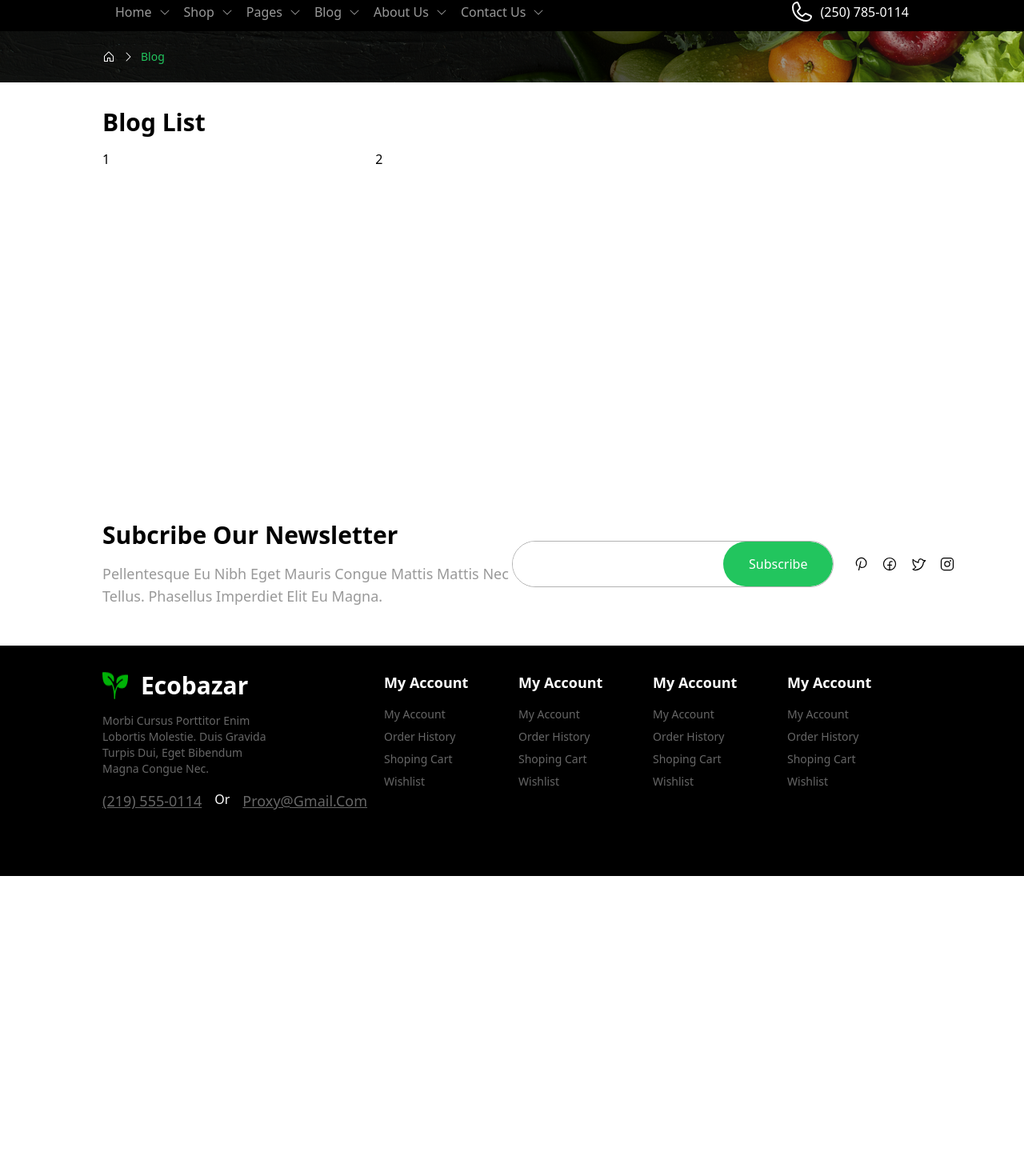
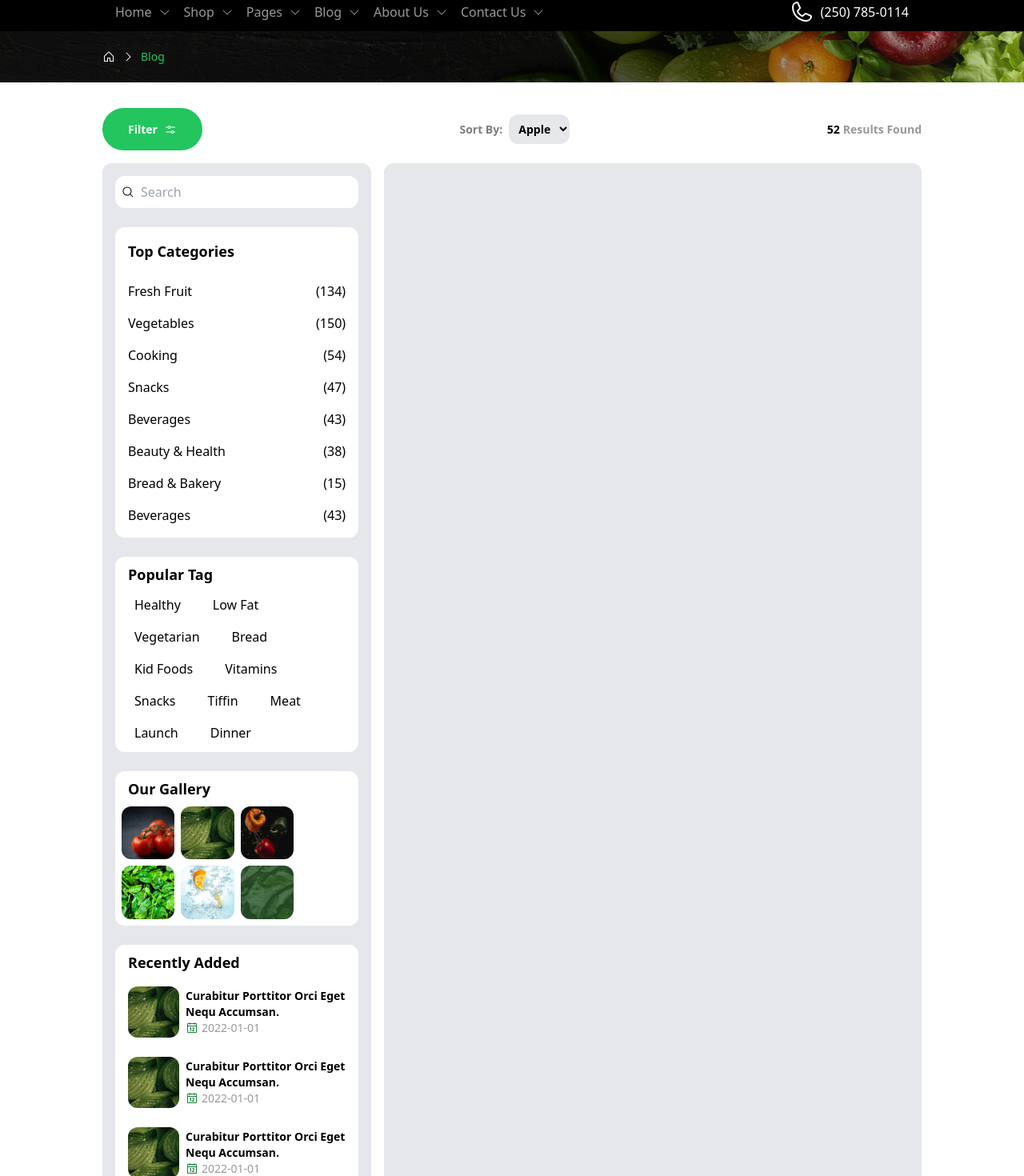
Before and after one commit to DUSHIME1212/Ecobazar, a React (Vite) app in the folder frontend/: page /blog in a window 1280 px wide. Shown: the part 89-1559 px from the top of the page at 80% size. Before the commit the page ends 1184 px from the top, so only its background shows below. Built offline with nearby package versions, Linux system fonts and the light colour scheme.

Commit message:
"Updated frontend components, styles, and utilities; added new components and functionality to BlogList and ProductsHome pages"

```diff
--- /dev/null
+++ b/frontend/src/components/Blog/BlogCard.jsx
@@ -0,0 +1,7 @@
+const BlogCard = () => {
+  return (
+    <div>BlogCard</div>
+  )
+}
+
+export default BlogCard
--- /dev/null
+++ b/frontend/src/components/Blog/BlogSmallCard.jsx
@@ -0,0 +1,18 @@
+import { Calendar } from "@phosphor-icons/react"
+
+const BlogSmallCard = () => {
+  return (
+    <div className="w-full flex items-center cursor-pointer gap-2 p-2">
+        <img src="/instagram/Instagram Post-1.png" className="size-16 object-cover rounded-xl bg-gray-200"/>
+        <div>
+            <h3 className="w-full text-sm font-bold">Curabitur porttitor orci eget nequ accumsan.</h3>
+            <span className="flex items-center ">
+                <Calendar className="text-green-700" size={16}/>
+                <p className="ml-1 text-sm">2022-01-01</p>
+            </span>
+        </div>
+    </div>
+  )
+}
+
+export default BlogSmallCard
--- /dev/null
+++ b/frontend/src/components/Blog/OurGallery.jsx
@@ -0,0 +1,18 @@
+import { InstagramPost } from "../../utils/utils"
+
+const OurGallery = () => {
+  return (
+    <div className="p-2 bg-white rounded-xl w-full">
+        <h3 className="ml-2 font-bold text-lg">Our Gallery</h3>
+        <div className="flex w-full mt-2 flex-row gap-2 flex-wrap">
+            {
+                InstagramPost.map((items,i) => (
+                    <img src={items} key={i} className="rounded-xl w-[23%]" />
+                ))
+            }
+        </div>
+    </div>
+  )
+}
+
+export default OurGallery
--- /dev/null
+++ b/frontend/src/components/Blog/Populartag.jsx
@@ -0,0 +1,18 @@
+import { populartags } from "../../utils/utils"
+
+const Populartag = () => {
+  return (
+    <div className="p-2 bg-white rounded-xl w-full">
+        <h3 className="ml-2 font-bold text-lg">Popular Tag</h3>
+        <div className="flex w-full mt-2 flex-row gap-2 flex-wrap">
+            {
+                populartags.map((items,i) => (
+                    <span key={i} className="rounded-full hover:ring-1 hover:bg-green-500 duration-700 cursor-pointer hover:text-white ring-green-500 px-4 py-1">{items}</span>
+                ))
+            }
+        </div>
+    </div>
+  )
+}
+
+export default Populartag
--- /dev/null
+++ b/frontend/src/components/Blog/RecentlyAddedBlog.jsx
@@ -0,0 +1,19 @@
+import { InstagramPost } from "../../utils/utils"
+import BlogSmallCard from "./BlogSmallCard"
+
+const RecentlyAddedBlog = () => {
+  return (
+    <div className="p-2 bg-white rounded-xl w-full">
+        <h3 className="ml-2 font-bold text-lg">Recently Added</h3>
+        <div className="flex w-full mt-2 flex-row gap-2 flex-wrap">
+            {
+                InstagramPost.slice(0,3).map((items,i) => (
+                    <BlogSmallCard key={i} />
+                ))
+            }
+        </div>
+    </div>
+  )
+}
+
+export default RecentlyAddedBlog
--- a/frontend/src/components/ProductsHolder.jsx
+++ b/frontend/src/components/ProductsHolder.jsx
@@ -3,7 +3,7 @@ import PropTypes from "prop-types";
 
 const ProductsHolder = ({ imag, name, newprise, oldprise, rate, sale }) => {
   return (
-    <div className="flex bg-white w-full md:w-1/4 xl:w-1/5 flex-col justify-between group border relative border-black/20 hover:shadow-2xl hover:shadow-green-500/20 hover:border-green-500 p-2 min-h-80">
+    <div className="flex bg-white w-full flex-col justify-between group border relative border-black/20 hover:shadow-2xl hover:shadow-green-500/20 hover:border-green-500 p-2 min-h-80">
       {sale ? (
         <span className="bg-red-500 p-1 text-sm px-2 size-fit text-white rounded-xl">
           {sale}
--- a/frontend/src/index.css
+++ b/frontend/src/index.css
@@ -29,3 +29,6 @@ input[type="checkbox"]{
 .input_controllers {
     @apply w-[320px] h-[30px] outline-none border border-solid rounded-md focus:border-2 focus:border-solid focus:border-green-500 placeholder:text-gray-300 pl-2 font-semibold ;
 }
+button{
+    @apply bg-green-500 hover:bg-green-600 text-white py-2 px-2 duration-700
+}
--- a/frontend/src/pages/Blog/BlogList.jsx
+++ b/frontend/src/pages/Blog/BlogList.jsx
@@ -1,5 +1,10 @@
 import { useLocation } from "react-router-dom";
 import Breadcrumbs from "../../components/Breadcrumbs";
+import { MagnifyingGlass, SlidersHorizontal } from "@phosphor-icons/react";
+import { categoriesShop } from "../../utils/utils";
+import Populartag from "../../components/Blog/Populartag";
+import OurGallery from "../../components/Blog/OurGallery";
+import RecentlyAddedBlog from "../../components/Blog/RecentlyAddedBlog";
 
 export default function BlogList() {
   const page = useLocation().pathname.split("/").pop();
@@ -10,12 +15,80 @@ export default function BlogList() {
       <div className="px-8 md:px-16 lg:px-32 py-8">
         {/* top */}
         <div>
-          <h1 className="text-3xl font-bold mb-4">Blog List</h1>
+          <h1 className="mb-4 flex justify-between">
+            <button className="flex px-8 rounded-full text-sm gap-2 items-center">
+              <span>Filter</span>
+              <SlidersHorizontal size={16} />
+            </button>
+            <div className="p-2 flex items-center text-sm gap-2">
+              <h3 className="opacity-50">Sort by:</h3>
+              <select
+                name="Fruit"
+                id="fruit"
+                className="p-2 outline-none bg-gray-200 text-sm rounded-xl"
+              >
+                <option value="apple" className="px-4">
+                  Apple
+                </option>
+                <option value="apple" className="px-4">
+                  Apple
+                </option>
+                <option value="apple" className="px-4">
+                  Apple
+                </option>
+              </select>
+            </div>
+            <span className="flex gap-1 items-center">
+              <h3 className="text-black font-bold text-sm">52</h3>
+              <p className="text-sm">Results Found</p>
+            </span>
+          </h1>
         </div>
         {/* bottom */}
-        <div className="flex">
-          <div className="w-1/3 min-h-96">1</div>
-          <div className="w-2/3 min-h-96">2</div>
+        <div className="flex gap-4">
+          <div className="w-1/3 min-h-96 bg-gray-200 flex flex-col gap-2 p-2 rounded-xl">
+            <div className="w-full p-2">
+              <form action="">
+                <label
+                  htmlFor=""
+                  className="flex gap-2 p-2 bg-white rounded-xl items-center"
+                >
+                  <MagnifyingGlass size={16} />
+                  <input
+                    type="text"
+                    placeholder="Search"
+                    className="bg-transparent outline-none"
+                  />
+                </label>
+              </form>
+            </div>
+            <div className="p-2">
+              <div className="p-2 bg-white rounded-xl">
+                <h1 className="w-full text-lg mb-2 p-2">Top Categories</h1>
+                {categoriesShop.map((item, i) => (
+                  <div
+                    key={i}
+                    className="flex items-center p-2 justify-between"
+                  >
+                    <h3>{item.type}</h3>
+                    <span>{item.number}</span>
+                  </div>
+                ))}
+              </div>
+            </div>
+            <div className="p-2 w-full rounded-xl">
+              <Populartag />
+            </div>
+            <div className="p-2 w-full rounded-xl">
+              <OurGallery />
+            </div>
+            <div className="p-2 w-full rounded-xl">
+              <RecentlyAddedBlog />
+            </div>
+          </div>
+          <div className="w-2/3 min-h-96 bg-gray-200 p-2 rounded-xl">
+
+          </div>
         </div>
       </div>
     </div>
--- a/frontend/src/sections/ProcuctsHome.jsx
+++ b/frontend/src/sections/ProcuctsHome.jsx
@@ -8,8 +8,8 @@ const ProcuctsHome = () => {
     justify-center items-center flex-row flex-wrap"
     >
       {[...Products].slice(0, 10).map((item, i) => (
+        <div key={i} className="w-full lg:w-1/5">
           <ProductsHolder
-          key={i}
             imag={item.img}
             name={item.name}
             newprise={item.price}
@@ -17,6 +17,7 @@ const ProcuctsHome = () => {
             rate={item.rate}
             sale={item.forsale}
           />
+        </div>
       ))}
     </div>
   );
--- a/frontend/src/utils/utils.js
+++ b/frontend/src/utils/utils.js
@@ -179,3 +179,46 @@ export const faqs = [
       answer: "You can contact our customer support team via email at support@example.com, or by calling our hotline at 1-800-123-4567. Our support hours are Monday to Friday, 9 AM to 5 PM."
     }
   ];
+
+
+  export const categoriesShop = [
+    {
+        type:'Fresh Fruit',
+        number:'(134)'
+    },
+    {
+        type:'Vegetables',
+        number:' (150)'
+    },
+    {
+        type:'Cooking',
+        number:' (54)'
+    },
+    {
+        type:'Snacks',
+        number:' (47)'
+    },
+    {
+        type:'Beverages',
+        number:' (43)'
+    },
+    {
+        type:'Beauty & Health',
+        number:'  (38)'
+    },
+    {
+        type:'Bread & Bakery',
+        number:'  (15)'
+    },
+    {
+        type:'Beverages',
+        number:' (43)'
+    }
+  ]
+
+  export const populartags = [
+    "Healthy","Low fat","Vegetarian","Bread","Kid foods","Vitamins","Snacks","Tiffin","Meat","Launch","Dinner"
+  ]
+  export const gallery = [
+    ''
+  ]
--- a/package.json
+++ b/package.json
@@ -5,6 +5,9 @@
   },
   "scripts": {
     "start": "cd frontend && npm run dev",
-    "dev": "cd backend && nodemon app.js"
+    "dev": "cd frontend && vite",
+    "build": "cd frontend && vite build",
+    "lint": "cd frontend && eslint .",
+    "preview": "cd frontend && vite preview"
   }
 }
```
Lines whose indentation alone changed are shown as unchanged.
